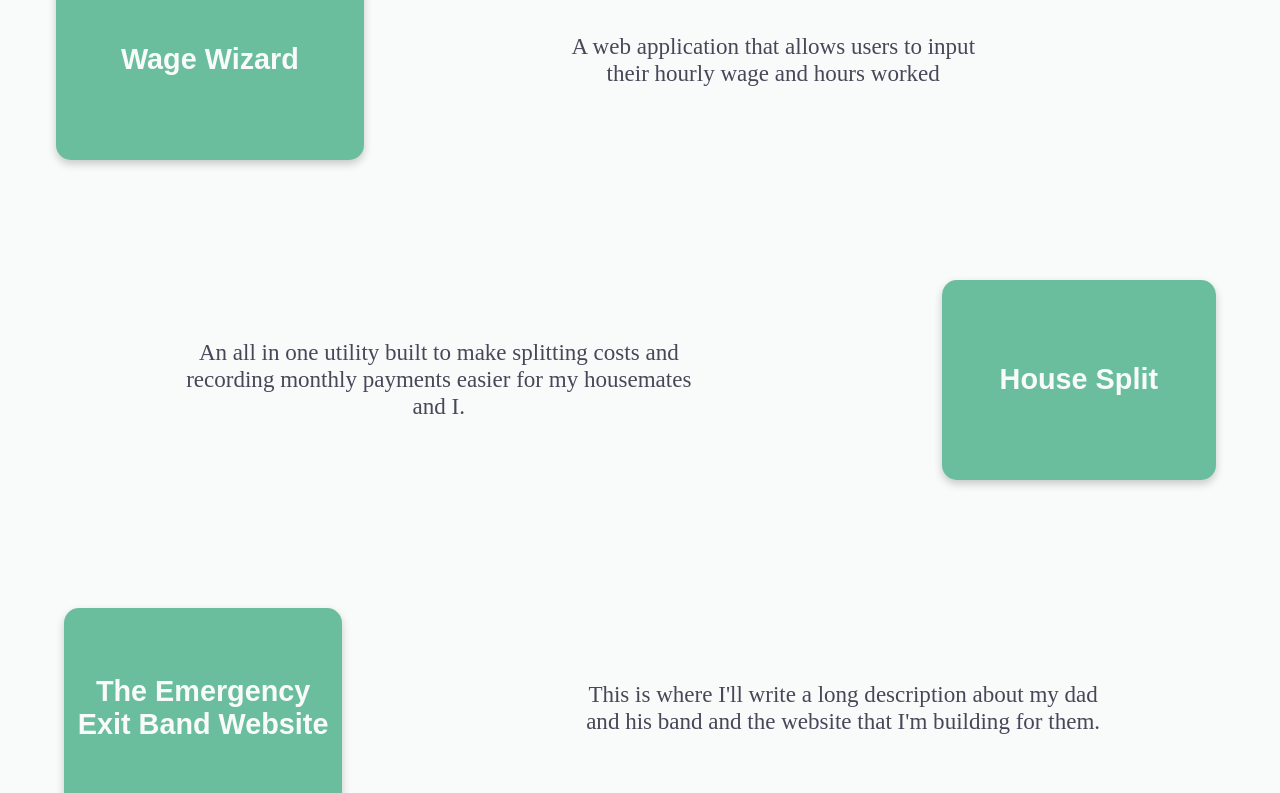
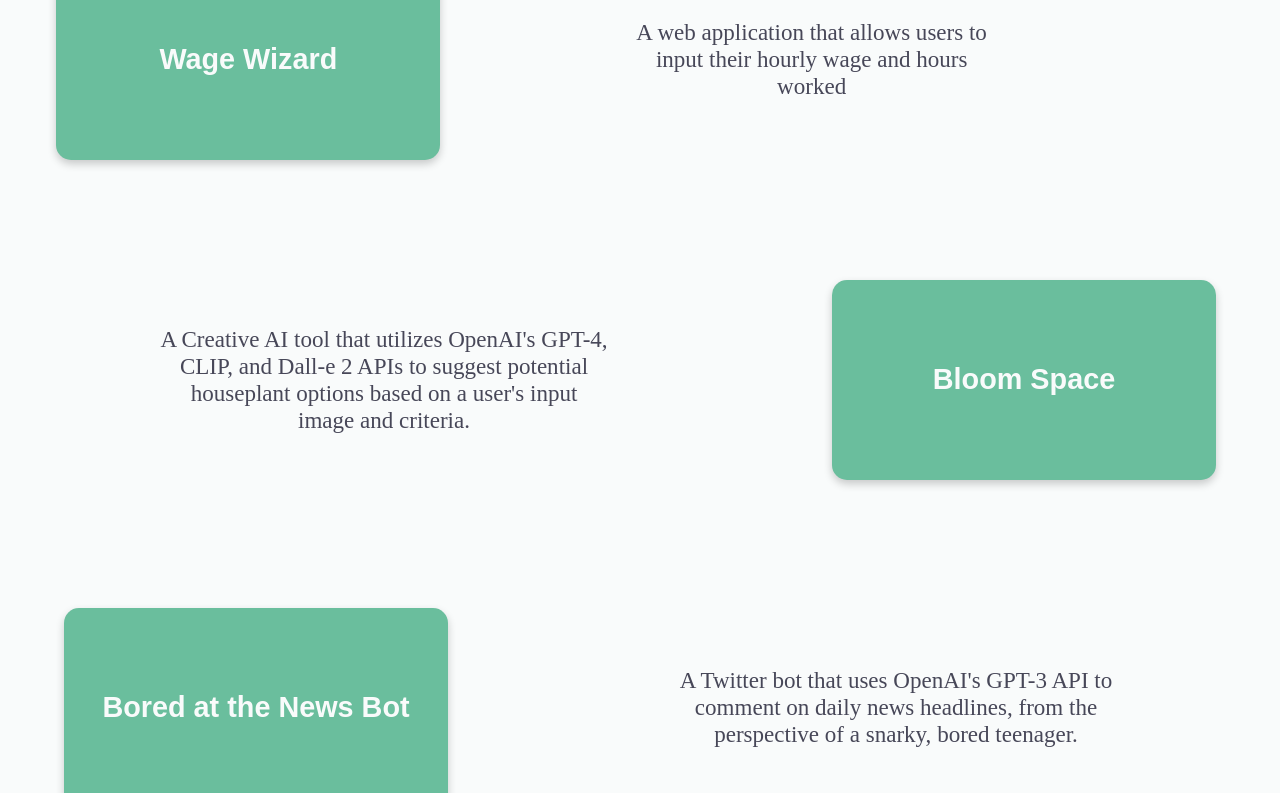
Before and after one commit to jackcdavey/PersonalWebsite, a React (Create React App) app: page / in a window 1280 px wide. Shown: the part 2000-2793 px from the top of the page. Built offline with nearby package versions, Linux system fonts and the light colour scheme; a web font is replaced by a local one.

Commit message:
Project page updates

```diff
--- a/src/components/Projects.tsx
+++ b/src/components/Projects.tsx
@@ -3,6 +3,36 @@ import AnimatedTitle from "../hooks/revealText"
 import { SectionRow, SectionTitle, ProjectCard, ProjectTitle, ProjectImage, ProjectLink, TransparentSectionWrap, ProjectDescription, ProjectDescriptionBG, ProjRowLeft, ProjRowRight } from "../styles/stylesheet.js"
 
 // var tinycolor = require("tinycolor2")
+
+interface ProjectProps {
+	title: string
+	description: string
+	image?: string
+	link?: string
+}
+
+const projects: ProjectProps[] = [
+	{
+		title: "Asian & Black Alliance Website",
+		description: "A website to share and store the findings of the Asian Black Alliance project at Santa Clara University.",
+		link: "https://www.asianblackalliance.org",
+	},
+	{
+		title: "Wage Wizard",
+		description: "A web application that allows users to input their hourly wage and hours worked",
+		link: "https://github.com/jackcdavey/WageWizardApp"
+	},
+	{
+		title: "Bloom Space",
+		description: "A Creative AI tool that utilizes OpenAI's GPT-4, CLIP, and Dall-e 2 APIs to suggest potential houseplant options based on a user's input image and criteria.",
+		link: "https://github.com/jackcdavey/BloomSpace"
+	},
+	{
+		title: "Bored at the News Bot",
+		description: "A Twitter bot that uses OpenAI's GPT-3 API to comment on daily news headlines, from the perspective of a snarky, bored teenager.",
+		link: "https://github.com/jackcdavey/BoredAtTheNews"
+	}
+]
 
 export default function Projects() {
 
@@ -18,64 +48,49 @@ export default function Projects() {
 					<AnimatedTitle {...{ "title": "Projects" }} />{" "}
 				</SectionTitle>
 			</SectionRow>
+
+			{projects.map((project, index) => {
+				if (index % 2 === 0) {
+					return (
 						<ProjRowRight>
-				<ProjectLink href={"https://www.asianblackalliance.org"} target='_blank' >
+							<ProjectLink href={project.link} target='_blank' >
 								<ProjectDescription>
-						<ProjectDescriptionBG />
-						<span style={{ width: "70%" }}>A website to share and store the findings of the Asian Black Alliance project at Santa Clara University.</span>
+									{/* <ProjectDescriptionBG /> */}
+									<span style={{ width: "70%" }}>
+										{project.description}
+									</span>
 								</ProjectDescription>
 								<ProjectCard>
-						<ProjectTitle>Asian & Black Alliance Website</ProjectTitle>
+									<ProjectTitle>
+										{project.title}
+									</ProjectTitle>
 								</ProjectCard>
 							</ProjectLink>
 						</ProjRowRight>
+					)
+				}
+				else {
+					return (
 						<ProjRowLeft>
-				<ProjectLink href={"https://github.com/jackcdavey/WageWizardApp"} target='_blank' >
+							<ProjectLink href={project.link} target='_blank' >
 								<ProjectCard>
-						<ProjectTitle>Wage Wizard</ProjectTitle>
+									<ProjectTitle>
+										{project.title}
+									</ProjectTitle>
 								</ProjectCard>
 
 								<ProjectDescription>
-						<ProjectDescriptionBG />
-						<span style={{ width: "70%" }}>A web application that allows users to input their hourly wage and hours worked</span>
+									{/* <ProjectDescriptionBG /> */}
+									<span style={{ width: "70%" }}>
+										{project.description}
+									</span>
 								</ProjectDescription>
 							</ProjectLink>
 						</ProjRowLeft>
-			<ProjRowRight>
-				<ProjectLink href={"https://github.com/jackcdavey/HubHouseMgmtSys"} target='_blank' >
-					<ProjectDescription>
-						<ProjectDescriptionBG />
-						<span style={{ width: "70%" }}>An all in one utility built to make splitting costs and recording monthly payments easier for my housemates and I.</span>
-					</ProjectDescription>
-					<ProjectCard>
-						<ProjectTitle>House Split</ProjectTitle>
-					</ProjectCard>
-				</ProjectLink>
-			</ProjRowRight>
-			<ProjRowLeft>
-				<ProjectLink href={"https://theemergencyexit.net/"} target='_blank' >
-					<ProjectCard>
-						<ProjectTitle>The Emergency Exit Band Website</ProjectTitle>
-					</ProjectCard>
+					)
+				}
+			})}
 
-					<ProjectDescription>
-						<ProjectDescriptionBG />
-						<span style={{ width: "70%" }}>This is where I'll write a long description about my dad and his band and the website that I'm building for them.</span>
-					</ProjectDescription>
-				</ProjectLink>
-			</ProjRowLeft>
-			<ProjRowRight>
-				<ProjectLink href={"https://github.com/jackcdavey"} target='_blank' >
-					<ProjectDescription>
-						<ProjectDescriptionBG />
-						<span style={{ width: "70%" }}>Check out all my other work and projects over on GitHub!</span>
-					</ProjectDescription>
-					<ProjectCard>
-						<ProjectImage src={gitLogo} alt="GitHub Logo" />
-						<ProjectTitle>GitHub</ProjectTitle>
-					</ProjectCard>
-				</ProjectLink>
-			</ProjRowRight>
 		</TransparentSectionWrap>
 	)
 }
--- a/src/styles/stylesheet.js
+++ b/src/styles/stylesheet.js
@@ -213,7 +213,7 @@ export const ProjectCard = styled.div`
 	align-items: center;
 	justify-content: center;
 	transition: 0.3s;
-	width: 30vw;
+	min-width: 30vw;
 	height: 25vh;
 	border-radius: 15px;
 	margin: 5%;
@@ -270,14 +270,12 @@ export const ProjectDescription = styled.div`
 export const ProjectDescriptionBG = styled.div`
 // COLORS.lightShade
 	background-color: black;
-	color: red;
 	position: absolute;
 	z-index: -1;
 	filter: blur(20px);
 	border-radius: 25px;
 	width: 50%;
-	max-height: 10vh;
-
+	height: 50px;
 	@media (max-width: 510px) {
 		height: 30vh;
 	}
```
Lines whose indentation alone changed are shown as unchanged.
